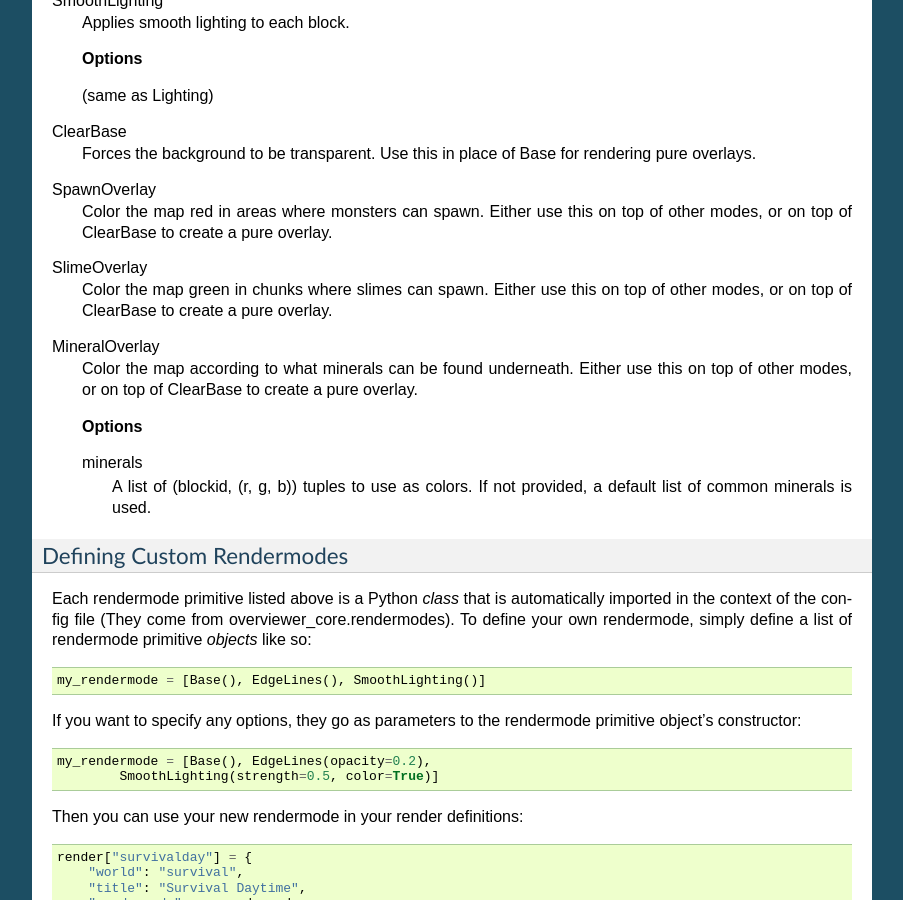
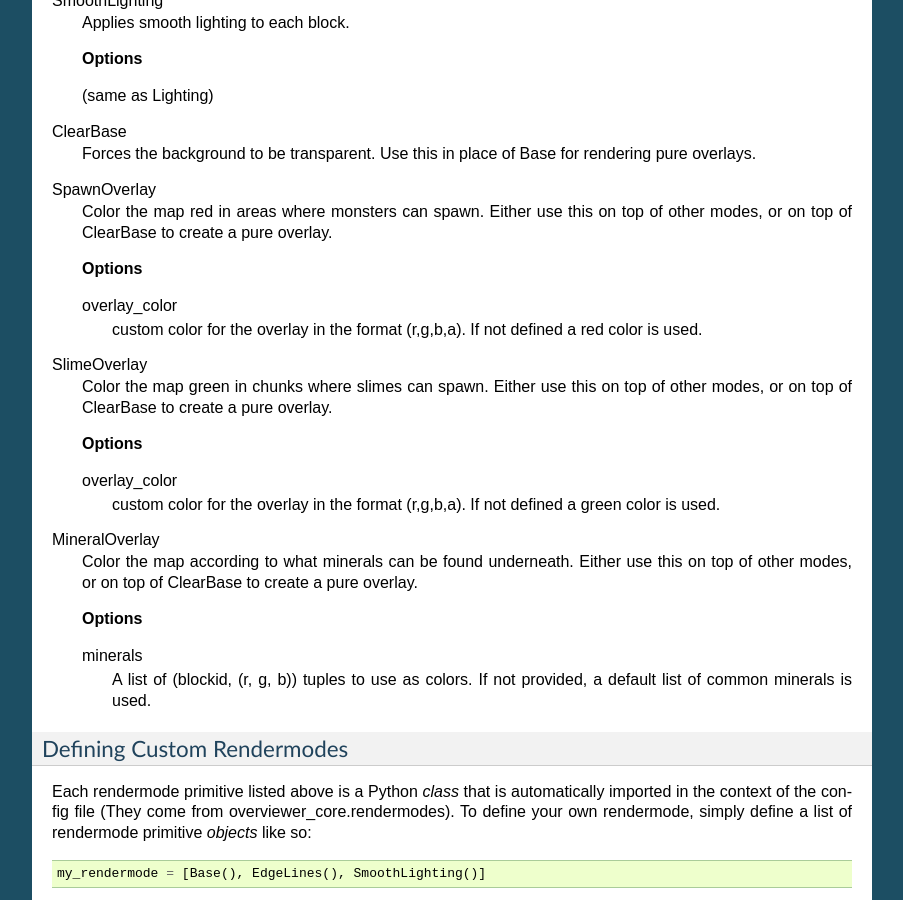
Before and after one commit to overviewer/Minecraft-Overviewer, a Sphinx documentation site: the page built from docs/config.rst, in a window 1280 px wide and 900 px high, scrolled down 10908 px. Shown: the whole window, without its empty margins (198-1101 px from the left). Built offline with Sphinx 7.4.7, drawn with Linux system fonts in a browser that asks for light colours.

Commit message:
Update overlays docs to contain the new custom color option

```diff
--- a/docs/config.rst
+++ b/docs/config.rst
@@ -706,10 +706,22 @@ SpawnOverlay
     this on top of other modes, or on top of ClearBase to create a
     pure overlay.
 
+    **Options**
+
+    overlay_color
+        custom color for the overlay in the format (r,g,b,a). If not
+        defined a red color is used.
+
 SlimeOverlay
     Color the map green in chunks where slimes can spawn. Either use
     this on top of other modes, or on top of ClearBase to create a
     pure overlay.
+
+    **Options**
+
+    overlay_color
+        custom color for the overlay in the format (r,g,b,a). If not
+        defined a green color is used.
 
 MineralOverlay
     Color the map according to what minerals can be found
```
